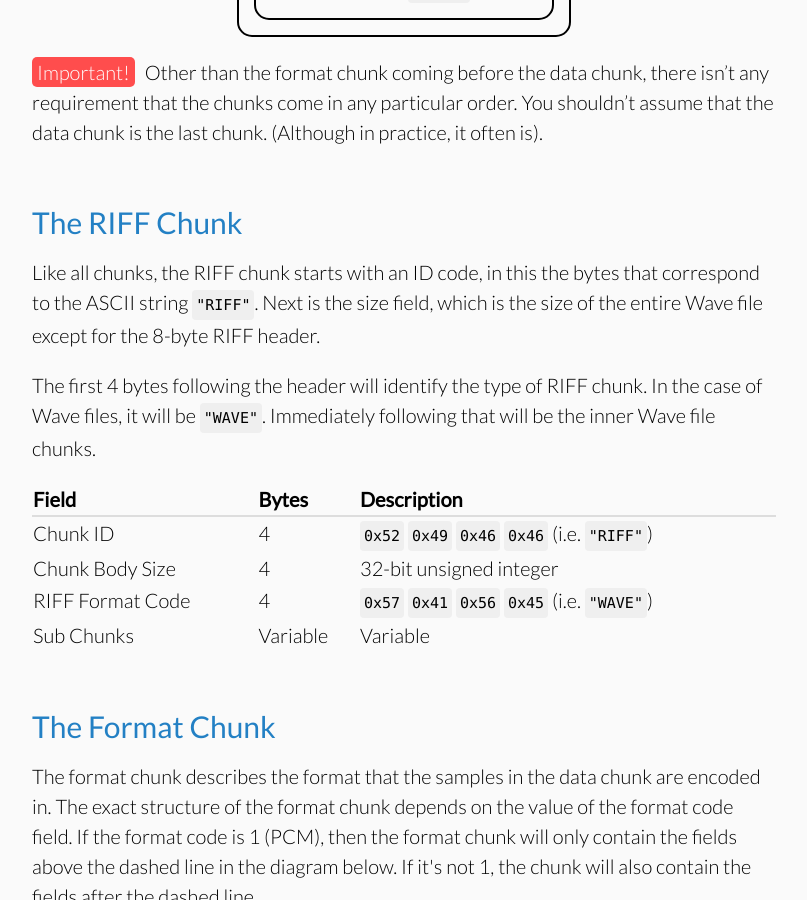
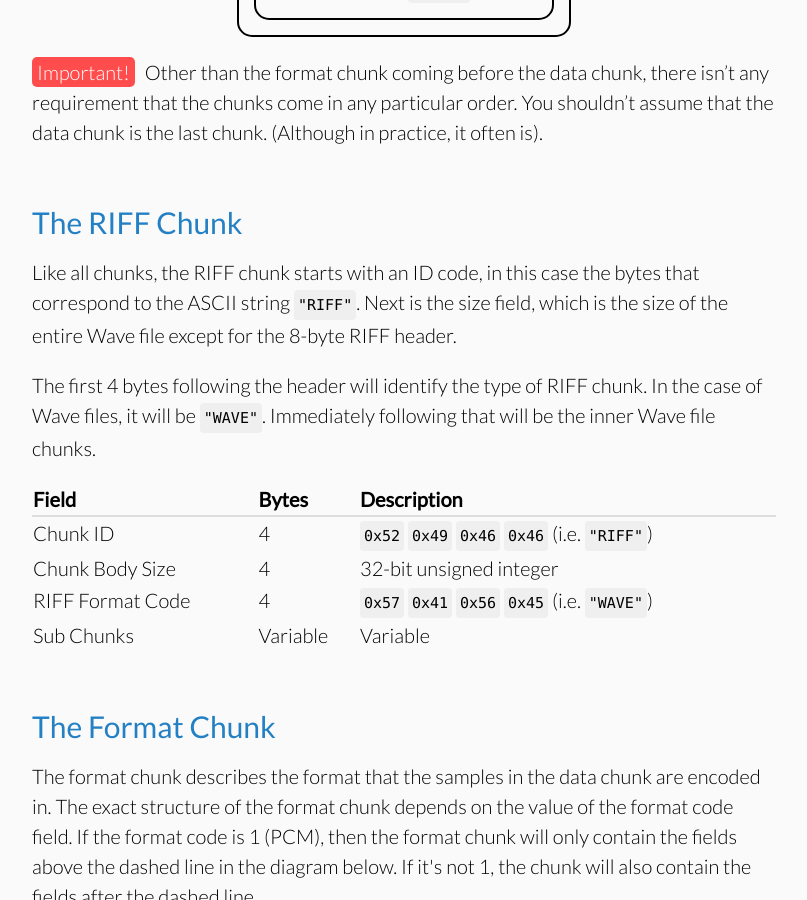
Before and after one commit to jstrait/wavefile, a Jekyll site: the page built from how_wave_files_work.html, in a window 1280 px wide and 900 px high, scrolled down 2993 px. Shown: the whole window, without its empty margins (236-1043 px from the left). Built offline with Jekyll 4.4.1, drawn with Linux system fonts in a browser that asks for light colours; some web fonts are replaced.

Commit message:
Adding missing word

```diff
--- a/how_wave_files_work.html
+++ b/how_wave_files_work.html
@@ -45,7 +45,7 @@
   </div>
   <p><span class="tag-important">Important!</span>Other than the format chunk coming before the data chunk, there isn&rsquo;t any requirement that the chunks come in any particular order. You shouldn&rsquo;t assume that the data chunk is the last chunk. (Although in practice, it often is).</p>
   <h2>The RIFF Chunk</h2>
-  <p>Like all chunks, the RIFF chunk starts with an ID code, in this the bytes that correspond to the ASCII string <code>"RIFF"</code>. Next is the size field, which is the size of the entire Wave file except for the 8-byte RIFF header.</p>
+  <p>Like all chunks, the RIFF chunk starts with an ID code, in this case the bytes that correspond to the ASCII string <code>"RIFF"</code>. Next is the size field, which is the size of the entire Wave file except for the 8-byte RIFF header.</p>
   <p>The first 4 bytes following the header will identify the type of RIFF chunk. In the case of Wave files, it will be <code>"WAVE"</code>. Immediately following that will be the inner Wave file chunks.</p>
   <div class="scroll-x">
     <table>
```
